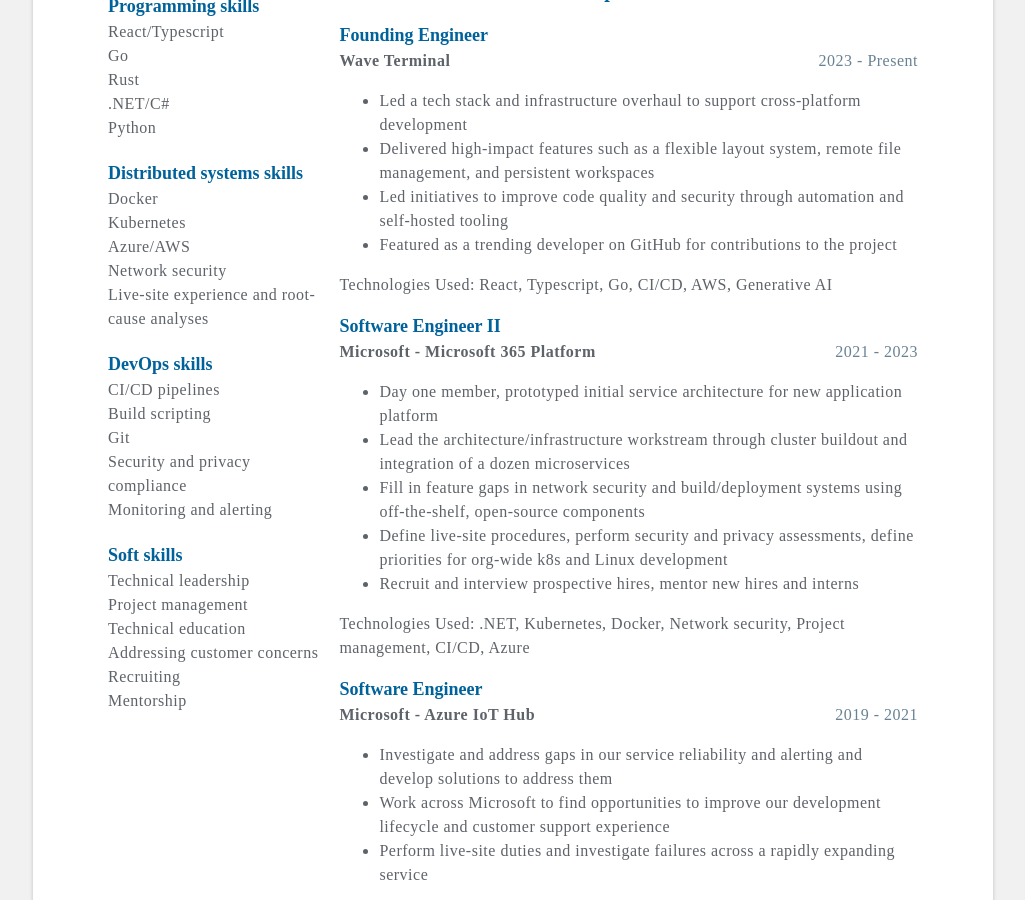
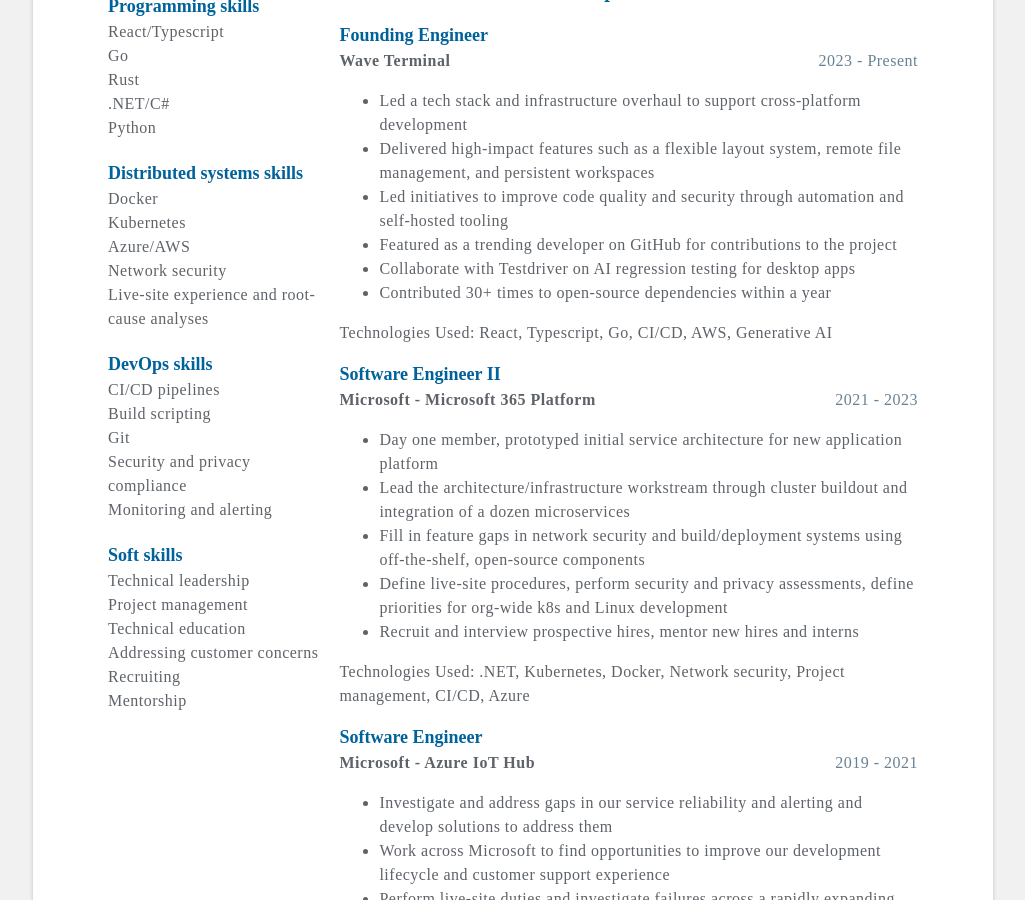
Before and after one commit to esimkowitz/simkowitz.dev, a Jekyll site: the page built from docs/index.html, in a window 1280 px wide and 900 px high, scrolled down 610 px. Shown: the whole window, without its empty margins (127-1152 px from the left). Built offline with Jekyll 4.4.1, drawn with Linux system fonts in a browser that asks for light colours.

Commit message:
update wave employment

```diff
--- a/docs/_data/data.yml
+++ b/docs/_data/data.yml
@@ -85,6 +85,8 @@
       * Delivered high-impact features such as a flexible layout system, remote file management, and persistent workspaces
       * Led initiatives to improve code quality and security through automation and self-hosted tooling
       * Featured as a trending developer on GitHub for contributions to the project
+      *	Collaborate with Testdriver on AI regression testing for desktop apps
+      *	Contributed 30+ times to open-source dependencies within a year
     technologies_used: |
       React, Typescript, Go, CI/CD, AWS, Generative AI
   - role: Software Engineer II
```
